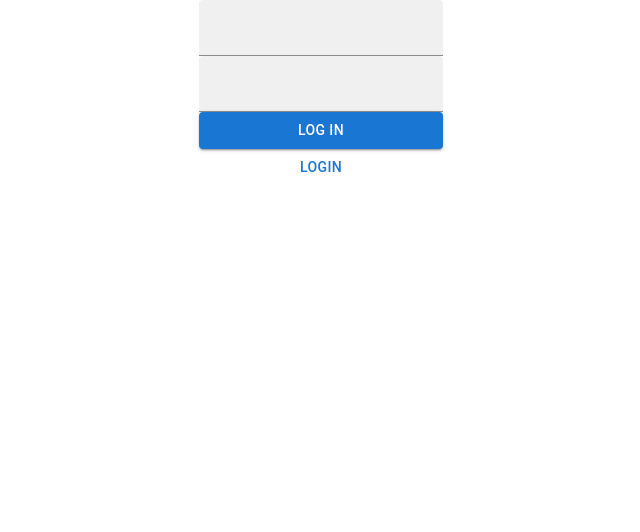
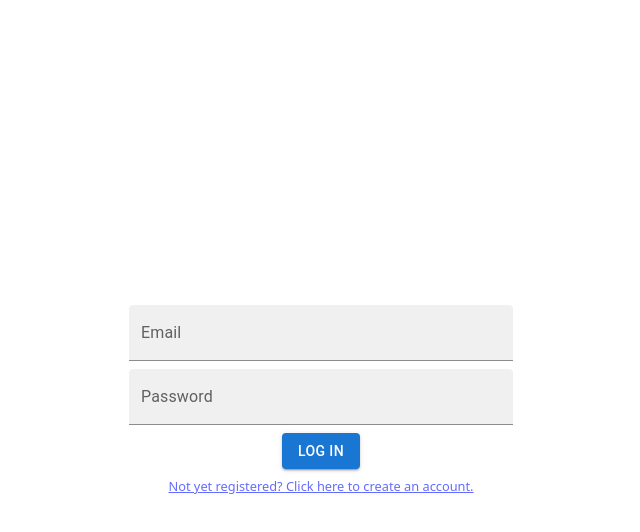
Before and after one commit to LauraSalakari/dungeon-diary-frontend, a React app: page / in a window 1280 px wide. Shown: the top 532 px of the page, without its empty margins (319-959 px from the left). Built offline with nearby package versions, Linux system fonts and the light colour scheme; the HTML template or start-up script is replaced by a standard one.

Commit message:
visually improved login/register pages, navigate to correct place after log in

```diff
--- a/src/App.css
+++ b/src/App.css
@@ -1,6 +1,7 @@
 #root {
-  margin: 0 auto;
-  text-align: center;
+  /*margin: 0 auto;*/
+  /*text-align: center;*/
+  min-height: 100vh;
 }
 
 .chat-fab {
--- a/src/auth-views/Login.tsx
+++ b/src/auth-views/Login.tsx
@@ -2,15 +2,15 @@ import * as React from "react"
 import {useState} from "react"
 import {LoginForm} from "./LoginForm.tsx"
 import {RegistrationForm} from "./RegistrationForm.tsx"
-import Button from "@mui/material/Button"
 
 export const Login: React.FC = () => {
     const [loginState, setLoginState] = useState(true)
 
 
-
-    return <div style={{display: "inline-flex", flexDirection: "column"}}>
-        {loginState ? <LoginForm /> : <RegistrationForm />}
-        <Button onClick={() => setLoginState(prev => !prev)}>Login</Button>
+    return <div className="login" style={{minHeight: "100dvh", display: "flex", justifyContent: "center", alignItems: "center", flexDirection: "column"}}>
+        <div style={{display: "inline-flex", flexDirection: "column", justifyContent: "center"}}>
+            {loginState ? <LoginForm/> : <RegistrationForm/>}
+            <a onClick={() => setLoginState(prev => !prev)} style={{fontSize: "0.8em", textAlign: "center", marginTop: 8}}>{loginState ? "Not yet registered? Click here to create an account." : "Already registered? Click here to log in."}</a>
+        </div>
     </div>
 }
--- a/src/auth-views/LoginForm.tsx
+++ b/src/auth-views/LoginForm.tsx
@@ -1,12 +1,15 @@
 import {useState} from "react"
-import {FilledInput} from "@mui/material"
+import TextField from "@mui/material/TextField"
 import Button from "@mui/material/Button"
 import axios from "axios"
 import {setToken} from "../auth.ts"
+import {useNavigate} from "react-router"
 
 export const LoginForm = () => {
     const [email, setEmail] = useState('')
     const [password, setPassword] = useState('')
+
+    const navigate = useNavigate()
 
     const login = (e: MouseEvent) => {
         e.preventDefault()
@@ -15,14 +18,16 @@ export const LoginForm = () => {
             email: email,
             password: password,
         }).then(res => {
-            console.log(res)
             setToken(res.data.access_token)
+            navigate("/home", { replace: true })
         }).catch(err => console.log(err))
     }
 
-    return <div style={{ display: 'inline-flex', flexDirection: 'column' }}>
-        <FilledInput value={email} onChange={(e) => setEmail(e.target.value)} />
-        <FilledInput value={password} onChange={(e) => setPassword(e.target.value)} type='password' />
-        <Button variant="contained" onClick={e => login(e as unknown as MouseEvent)}>Log In</Button>
+    return <div style={{ display: "flex", flexDirection: "column", gap: 8, width: "30vw", minWidth: 250 }}>
+        <TextField variant="filled" label="Email" value={email} onChange={(e) => setEmail(e.target.value)} />
+        <TextField variant="filled" label="Password" value={password} onChange={(e) => setPassword(e.target.value)} type='password' />
+        <div style={{"display": "flex", justifyContent: "center"}}>
+            <Button variant="contained" onClick={e => login(e as unknown as MouseEvent)}>Log In</Button>
+        </div>
     </div>
 }
--- a/src/auth-views/RegistrationForm.tsx
+++ b/src/auth-views/RegistrationForm.tsx
@@ -1,13 +1,16 @@
 import {useState} from "react"
-import {FilledInput} from "@mui/material"
 import Button from "@mui/material/Button"
 import axios from "axios"
+import TextField from "@mui/material/TextField"
+import {useNavigate} from "react-router"
 
 export const RegistrationForm = () => {
     const [email, setEmail] = useState('')
     const [password, setPassword] = useState('')
     const [confirmPassword, setConfirmPassword] = useState('')
     const [username, setUsername] = useState('')
+
+    const navigate = useNavigate()
 
     const register = (e: MouseEvent) => {
         e.preventDefault()
@@ -16,14 +19,17 @@ export const RegistrationForm = () => {
             email: email, password: password, username: username
         }).then((res) => {
             console.log(res)
+            navigate("/")
         }).catch(err => console.log(err))
     }
 
-    return <div style={{display: "inline-flex", flexDirection: "column"}}>
-        <FilledInput value={email} onChange={(e) => setEmail(e.target.value)} />
-        <FilledInput value={username} onChange={(e) => setUsername(e.target.value)} />
-        <FilledInput value={password} onChange={(e) => setPassword(e.target.value)} type='password' />
-        <FilledInput value={confirmPassword} onChange={(e) => setConfirmPassword(e.target.value)}  type='password'/>
-        <Button variant="contained" onClick={e => register(e as unknown as MouseEvent)}>Log In</Button>
+    return <div style={{display: "flex", flexDirection: "column", gap: 8, width: "30vw", minWidth: 250}}>
+        <TextField variant="filled" label="Email" value={email} aria-label={"Email"} onChange={(e) => setEmail(e.target.value)} />
+        <TextField variant="filled" label="Username" value={username} onChange={(e) => setUsername(e.target.value)} />
+        <TextField variant="filled" label="Password" value={password} onChange={(e) => setPassword(e.target.value)} type='password' />
+        <TextField variant="filled" label="Confirm password" value={confirmPassword} onChange={(e) => setConfirmPassword(e.target.value)}  type='password'/>
+        <div style={{"display": "flex", justifyContent: "center"}}>
+            <Button variant="contained" onClick={e => register(e as unknown as MouseEvent)}>Register</Button>
+        </div>
     </div>
 }
--- a/src/index.css
+++ b/src/index.css
@@ -1,22 +1,29 @@
+html, body {
+  height: 100%;
+  margin: 0;
+}
+
 :root {
   font-family: system-ui, Avenir, Helvetica, Arial, sans-serif;
-  line-height: 1.5;
-  font-weight: 400;
+  /*line-height: 1.5;*/
+  /*font-weight: 400;*/
 
-  color-scheme: light dark;
-  color: rgba(255, 255, 255, 0.87);
-  background-color: #242424;
+  /*color-scheme: light dark;*/
+  /*color: rgba(255, 255, 255, 0.87);*/
+  /*background-color: #242424;*/
 
-  font-synthesis: none;
-  text-rendering: optimizeLegibility;
-  -webkit-font-smoothing: antialiased;
-  -moz-osx-font-smoothing: grayscale;
+  /*font-synthesis: none;*/
+  /*text-rendering: optimizeLegibility;*/
+  /*-webkit-font-smoothing: antialiased;*/
+  /*-moz-osx-font-smoothing: grayscale;*/
+  min-height: 100%;
 }
 
 a {
-  font-weight: 500;
   color: #646cff;
-  text-decoration: inherit;
+  text-decoration: underline;
+  /*text-decoration: inherit;*/
+  cursor: pointer;
 }
 a:hover {
   color: #535bf2;
@@ -24,6 +31,7 @@ a:hover {
 
 body {
   margin: 0;
+  min-height: 100%;
   /*display: flex;*/
   /*place-items: center;*/
   /*min-width: 320px;*/
@@ -33,25 +41,6 @@ body {
 h1 {
   font-size: 3.2em;
   line-height: 1.1;
-}
-
-button {
-  border-radius: 8px;
-  border: 1px solid transparent;
-  padding: 0.6em 1.2em;
-  font-size: 1em;
-  font-weight: 500;
-  font-family: inherit;
-  background-color: #1a1a1a;
-  cursor: pointer;
-  transition: border-color 0.25s;
-}
-button:hover {
-  border-color: #646cff;
-}
-button:focus,
-button:focus-visible {
-  outline: 4px auto -webkit-focus-ring-color;
 }
 
 @media (prefers-color-scheme: light) {
--- a/src/main.tsx
+++ b/src/main.tsx
@@ -9,7 +9,7 @@ import {Login} from "./auth-views/Login.tsx"
 
 function requireAuthLoader() {
     if (!isAuthenticated()) {
-        throw redirect("/login");
+        throw redirect("/");
     }
     return null;
 }
```
